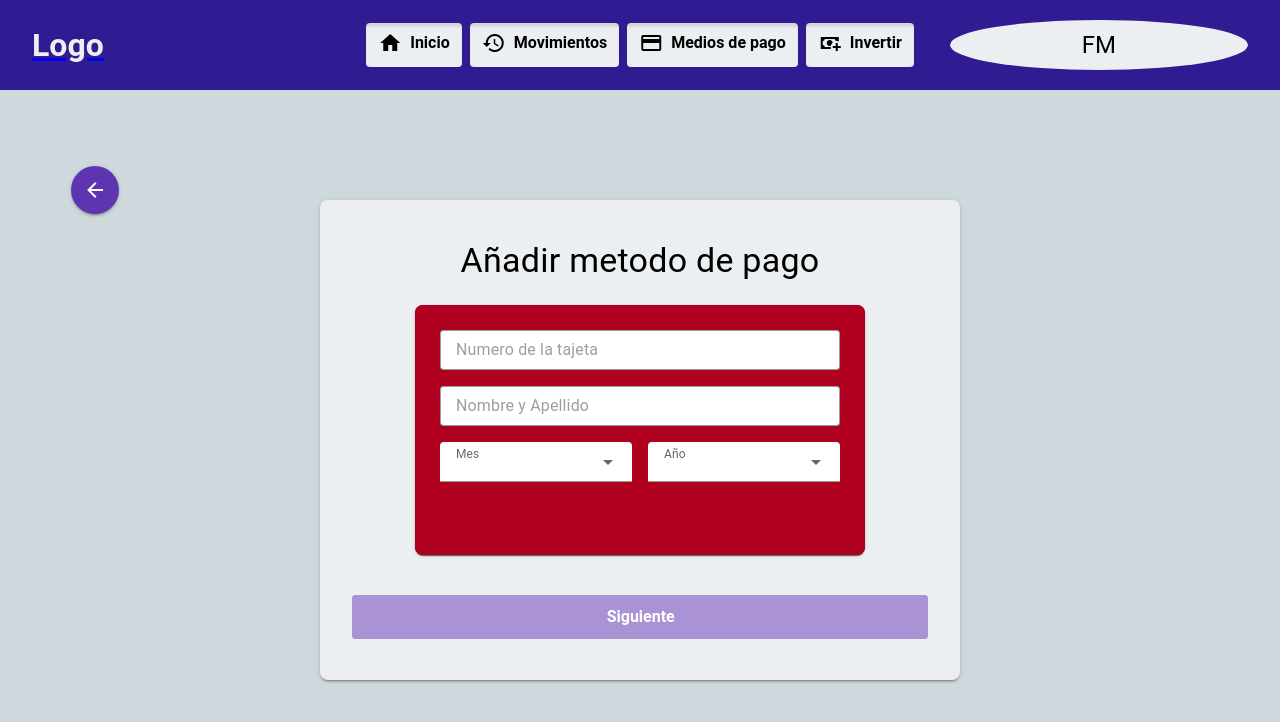
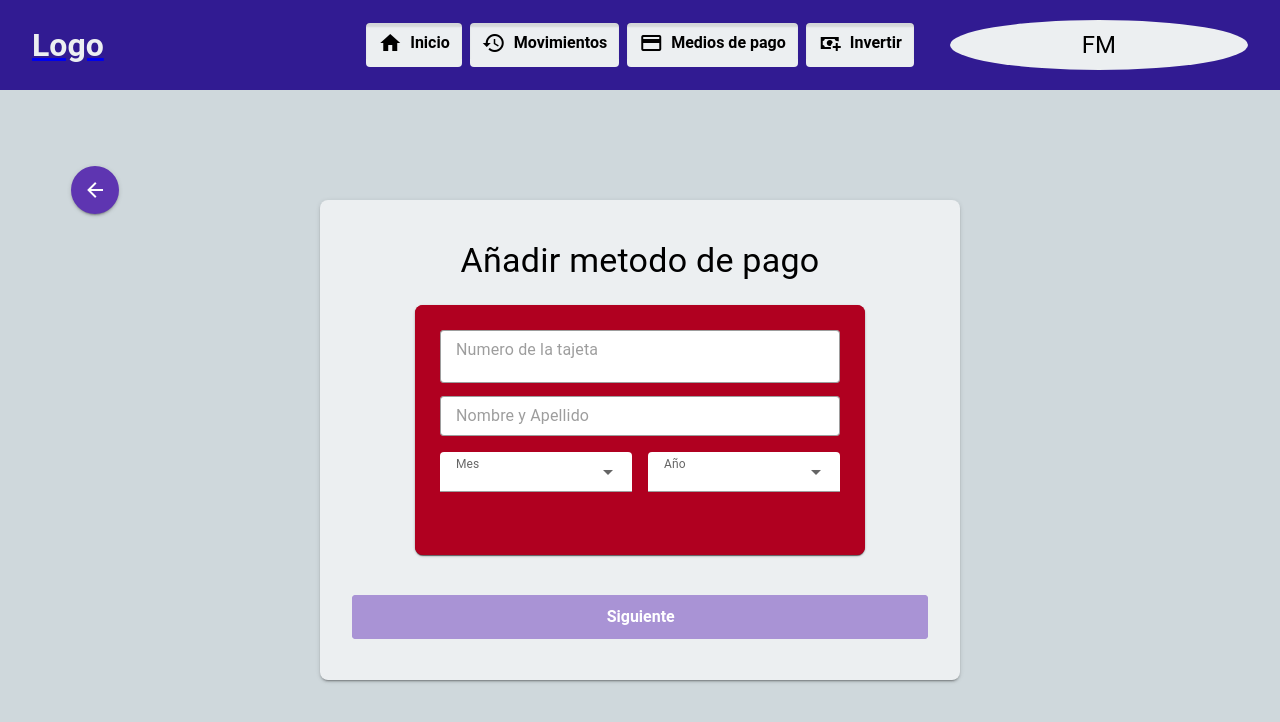
Before and after one commit to jicanta/HCI-Web, a Vue app in the folder HCI-Web/: page /add-payment-method in a window 1280 px wide. Shown: the top 722 px of the page. Built offline with nearby package versions, Linux system fonts and the light colour scheme.

Commit message:
fix card

```diff
--- a/HCI-Web/src/pages/AddPaymentMethodPage.vue
+++ b/HCI-Web/src/pages/AddPaymentMethodPage.vue
@@ -23,7 +23,10 @@
 
     const rules = {
         required: (value) => !!value || 'Campo requerido',
-        cardNumber: (value) => /^\d{16}$/.test(value) || 'Número de tarjeta inválido (debe tener 16 dígitos)',
+        cardNumber: (value) => {
+            const digitsOnly = value.replace(/\D/g, '');
+            return digitsOnly.length === 16 || 'El número de tarjeta debe tener 16 dígitos';
+        },
         expirationDate: (value) => /^(0[1-9]|1[0-2])\/\d{2}$/.test(value) || 'Formato inválido (MM/YY)',
         cvv: (value) => value.length === 3 || 'CVV debe tener 3 dígitos',
         cardholderName: (value) => /^[a-zA-Z\s]*$/.test(value) || 'Solo se permiten letras y espacios',
@@ -88,13 +91,9 @@
     }
 
     // Update this computed property
-    const formattedCardNumber = computed({
-      get: () => cardNumber.value,
-      set: (value) => {
-        // Only allow digits and limit to 16 digits
-        const numericValue = value.replace(/\D/g, '');
-        cardNumber.value = numericValue.slice(0, 16);
-      }
+    const formattedCardNumber = computed(() => {
+      const groups = cardNumber.value.match(/\d{1,4}/g) || [];
+      return groups.join('-');
     });
 
     // Add this method to handle keypress events
@@ -162,6 +161,13 @@
     const validateCVV = (event) => {
       cvv.value = cvv.value.replace(/\D/g, '').slice(0, 3);
     };
+
+    const updateCardNumber = (event) => {
+      // Remove any non-digit characters
+      const cleaned = event.target.value.replace(/\D/g, '');
+      // Limit to 16 digits
+      cardNumber.value = cleaned.slice(0, 16);
+    };
 </script>
 
 <template>
@@ -178,7 +184,6 @@
               <div class="card-wrapper" :class="{ 'is-flipped': showBack }">
                 <v-card color="error" rounded="lg" class="card-face card-front">
                   <v-form ref="form" class="card-content">
-                    <div class="input-container mb-4">
                     <v-text-field
                       placeholder="Numero de la tajeta"
                       v-model="formattedCardNumber"
@@ -189,12 +194,9 @@
                       hide-details
                       density="compact"
                       clearable
-                        type="tel"
-                        inputmode="numeric"
-                        pattern="[0-9]*"
-                        @keypress="onlyNumbers"
+                      @input="updateCardNumber"
+                      maxlength="19"
                     ></v-text-field>
-                    </div>
 
                     <div class="input-container mb-4">
                       <v-text-field
```
Lines whose indentation alone changed are shown as unchanged.
